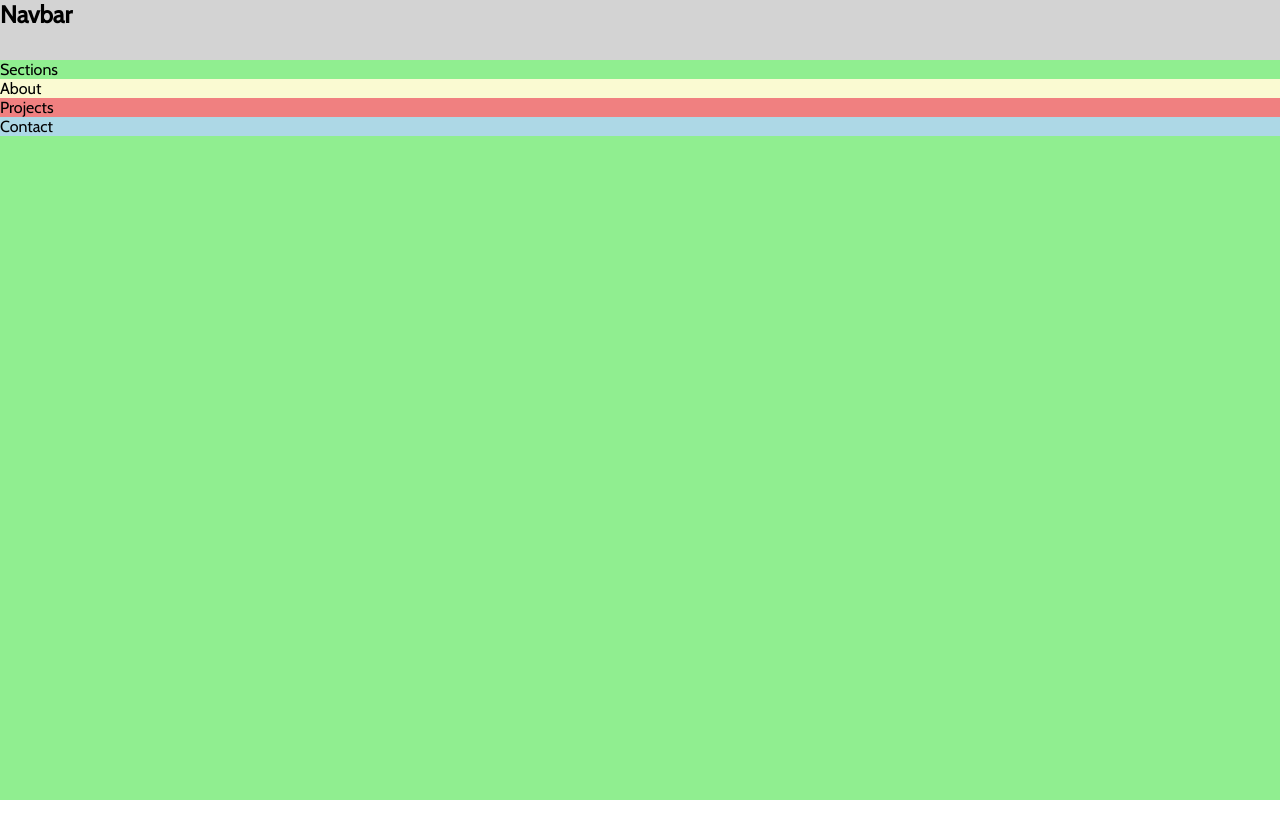
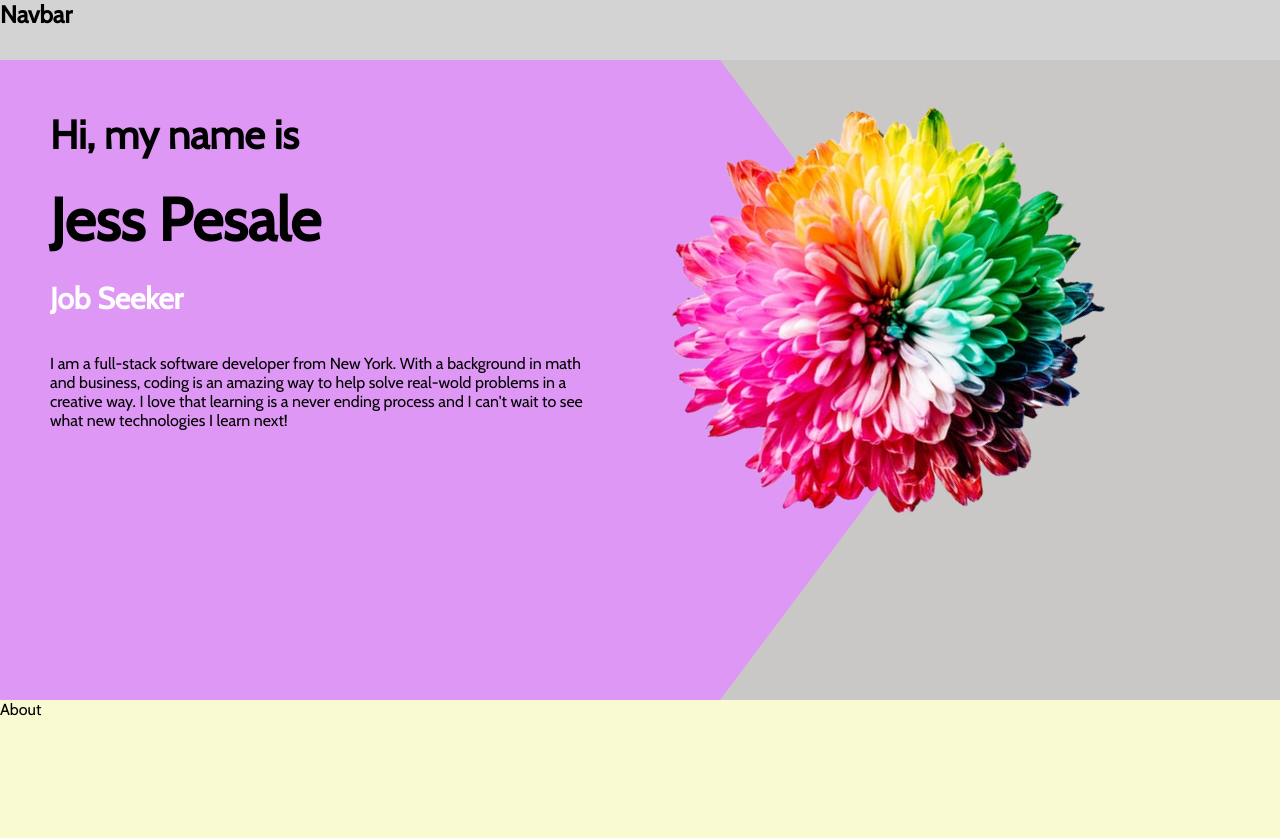
Before and after one commit to jesspesale/portfolio-site, a React (Create React App) app: page / in a window 1280 px wide. Shown: the top 838 px of the page. Before the commit the page ends 800 px from the top, so only its background shows below. Built offline with nearby package versions, Linux system fonts and the light colour scheme.

Commit message:
sections are fitted nicely with into page set up

```diff
--- a/src/App.css
+++ b/src/App.css
@@ -10,8 +10,11 @@
 
 
 .sections{
-  background-color: lightgreen;
-  height: calc(100vh - 60px);
   position: relative;
   top: 60px;
 }
+
+.sections > * {
+  width: 100%;
+  height: calc(100vh - 60px);
+}
--- a/src/App.jsx
+++ b/src/App.jsx
@@ -8,13 +8,12 @@ import Contact from './components/contact/contact'
 function App() {
   return (
     <div className="app">
-      <Navbar sticky="top"/>
+      <Navbar sticky="top" />
       <div className="sections">
-        {/* <Intro/> */}
-        Sections
-        <About/>
-        <Projects/>
-        <Contact/>
+        <Intro/>
+        <About className="section"/>
+        <Projects className="section"/>
+        <Contact className="section"/>
       </div>
     </div>
   );
--- a/src/components/intro/intro.css
+++ b/src/components/intro/intro.css
@@ -1,7 +1,7 @@
 
 .intro{
     display: flex;
-    height: 100vh;
+    height: 80vh;
 
 }
 
@@ -75,9 +75,9 @@
 
 .i-bg{
 clip-path: polygon(0% 0%, 75% 0%, 100% 50%, 75% 100%, 0% 100%);
-    background: rgb(189, 112, 212);
+    background: rgb(223, 151, 245);
     width: 150%;
-    height: 90%;
+    height: 100%;
     position: absolute;
     top: 0;
     left: 0;
```
